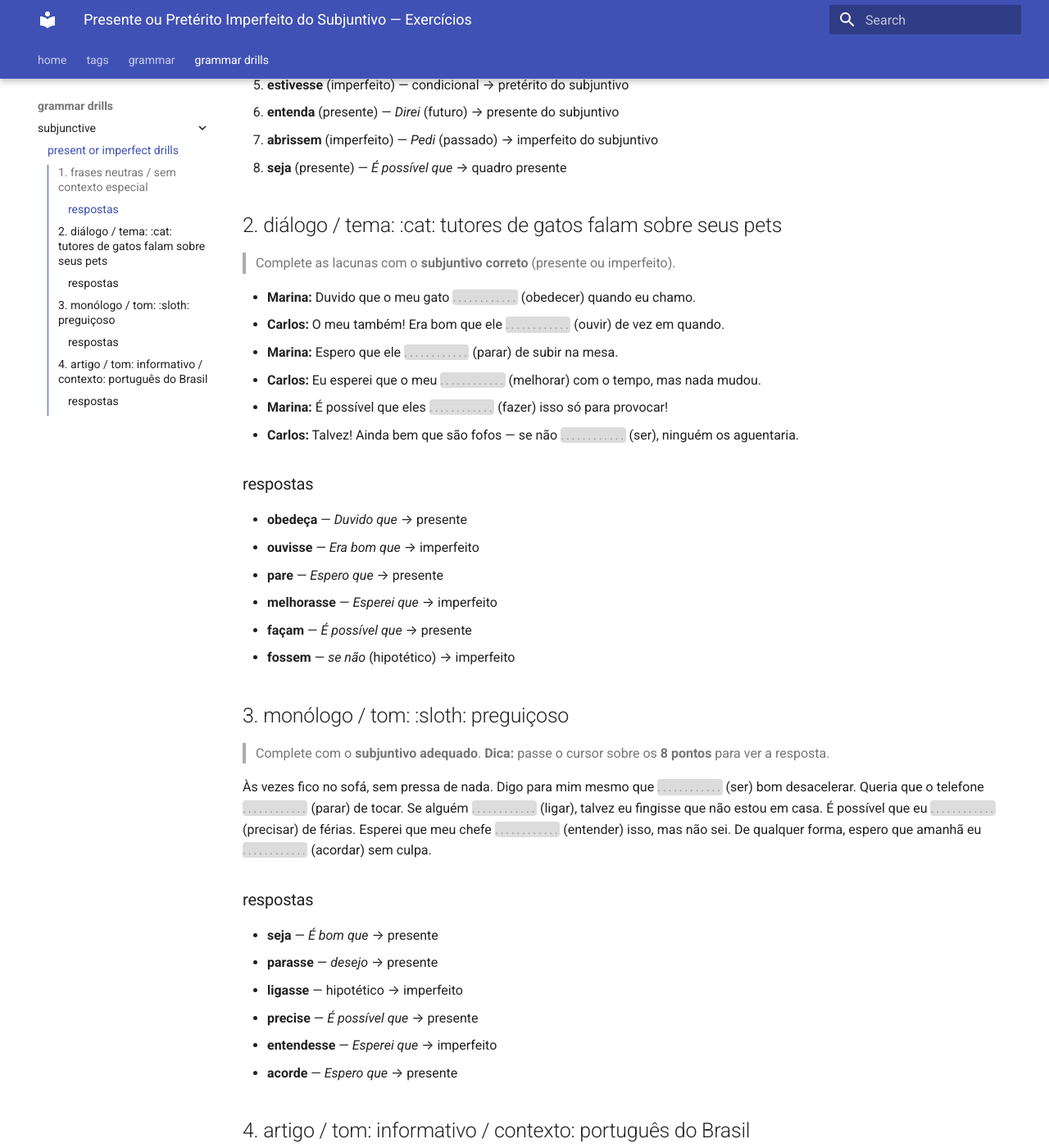
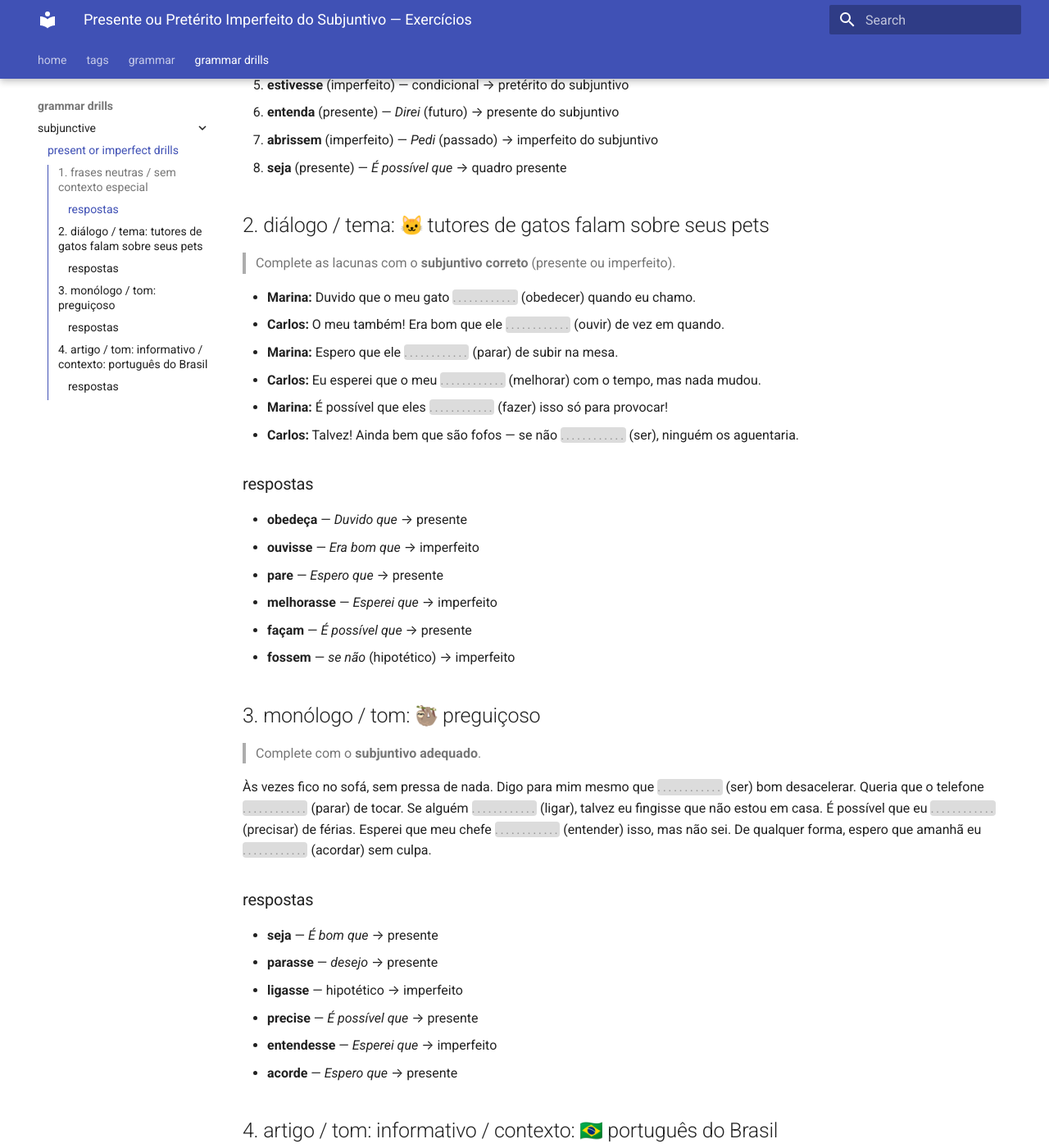
Before and after one commit to jiwanski/topicalia-langs-pt, an MkDocs documentation site: the page built from docs/grammar-drills/subjunctive/present-or-imperfect.md, in a window 1280 px wide and 1400 px high, scrolled down 940 px. Shown: the whole window at 82% size. Built offline with MkDocs 1.6.1 and Material for MkDocs 9.7.7, drawn with Linux system fonts in a browser that asks for light colours; emoji names are drawn with the system emoji font; some of the changed text lies outside the part shown.

Commit message:
add emojis support to MkDocs

```diff
--- a/docs/grammar-drills/subjunctive/present-or-imperfect.md
+++ b/docs/grammar-drills/subjunctive/present-or-imperfect.md
@@ -58,7 +58,6 @@
 ## 3. monólogo / tom: :sloth: preguiçoso
 
 > Complete com o **subjuntivo adequado**.
-> **Dica:** passe o cursor sobre os **8 pontos** para ver a resposta.
 
 Às vezes fico no sofá, sem pressa de nada.
 Digo para mim mesmo que <abbr title="seja" class="blank"></abbr> (ser) bom desacelerar.
@@ -77,7 +76,7 @@
 - **entendesse** — *Esperei que* → imperfeito
 - **acorde** — *Espero que* → presente
 
-## 4. artigo / tom: informativo / contexto: português do Brasil
+## 4. artigo / tom: informativo / contexto: :flag_br: português do Brasil
 
 > Preencha com o **subjuntivo correto**; respostas por tooltip.
 
--- a/mkdocs.yml
+++ b/mkdocs.yml
@@ -38,6 +38,10 @@
       line_spans: __span
       pygments_lang_class: true
   - pymdownx.superfences
+  - attr_list
+  - pymdownx.emoji:
+      emoji_index: !!python/name:material.extensions.emoji.twemoji
+      emoji_generator: !!python/name:material.extensions.emoji.to_svg
 plugins:
   - search
   - include-markdown
```
